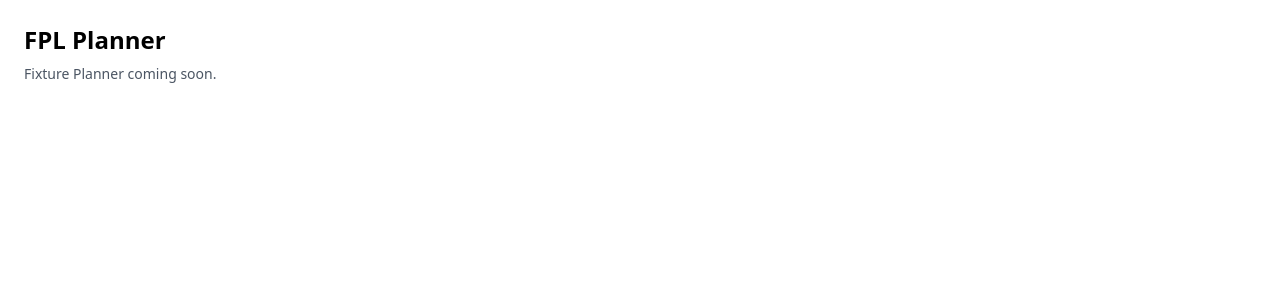
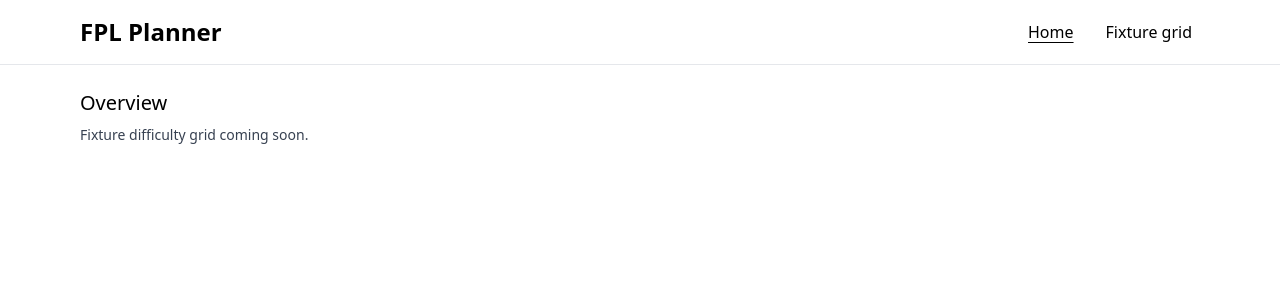
Before and after one commit to danmcmyler/fpl-planner, a React app: page / in a window 1280 px wide. Shown: the top 300 px of the page. Built offline with nearby package versions, Linux system fonts and the light colour scheme.

Commit message:
feat: added router with layout and home page

```diff
--- /dev/null
+++ b/shared/Layout.tsx
@@ -0,0 +1,61 @@
+import React from "react";
+import { NavLink, Outlet } from "react-router-dom";
+import { Root as VisuallyHidden } from "@radix-ui/react-visually-hidden";
+
+export function Layout(): JSX.Element {
+  return (
+    <>
+      <a
+        href="#main"
+        className="sr-only focus:not-sr-only focus:absolute focus:top-2 focus:left-2 bg-white text-black px-3 py-2 rounded"
+      >
+        Skip to content
+      </a>
+
+      <header className="border-b">
+        <div className="mx-auto max-w-6xl px-4 py-4 flex items-center justify-between">
+          <div>
+            <VisuallyHidden asChild>
+              <h1>FPL Planner</h1>
+            </VisuallyHidden>
+            <h2 className="text-2xl font-semibold">FPL Planner</h2>
+          </div>
+
+          <nav aria-label="Primary" className="ml-6">
+            <ul className="flex gap-4">
+              <li>
+                <NavLink
+                  to="/"
+                  end
+                  className={({ isActive }) =>
+                    `px-2 py-1 rounded ${
+                      isActive ? "underline underline-offset-4" : ""
+                    }`
+                  }
+                >
+                  Home
+                </NavLink>
+              </li>
+              <li>
+                <NavLink
+                  to="/grid"
+                  className={({ isActive }) =>
+                    `px-2 py-1 rounded ${
+                      isActive ? "underline underline-offset-4" : ""
+                    }`
+                  }
+                >
+                  Fixture grid
+                </NavLink>
+              </li>
+            </ul>
+          </nav>
+        </div>
+      </header>
+
+      <main id="main" className="mx-auto max-w-6xl px-4 py-6">
+        <Outlet />
+      </main>
+    </>
+  );
+}
--- a/src/App.tsx
+++ b/src/App.tsx
@@ -1,17 +1,6 @@
 import React from "react";
-import { Root as VisuallyHidden } from "@radix-ui/react-visually-hidden";
+import { AppRouter } from "./router/AppRouter";
 
 export default function App(): JSX.Element {
-  return (
-    <main className="min-h-screen p-6">
-      <VisuallyHidden asChild>
-        <h1>FPL Planner</h1>
-      </VisuallyHidden>
-
-      <h2 className="text-2xl font-semibold">FPL Planner</h2>
-      <p className="mt-2 text-sm text-gray-600">
-        Fixture Planner coming soon.
-      </p>
-    </main>
-  );
+  return <AppRouter />;
 }
--- /dev/null
+++ b/src/pages/Home.tsx
@@ -0,0 +1,14 @@
+import React from "react";
+
+export function Home(): JSX.Element {
+  return (
+    <section aria-labelledby="home-heading">
+      <h3 id="home-heading" className="text-xl font-medium">
+        Overview
+      </h3>
+      <p className="mt-2 text-sm text-gray-700">
+        Fixture difficulty grid coming soon.
+      </p>
+    </section>
+  );
+}
--- /dev/null
+++ b/src/router/AppRouter.tsx
@@ -0,0 +1,18 @@
+import React from "react";
+import { HashRouter, Routes, Route, Navigate } from "react-router-dom";
+import { Layout } from "../shared/Layout";
+import { Home } from "../pages/Home";
+
+export function AppRouter(): JSX.Element {
+  return (
+    <HashRouter>
+      <Routes>
+        <Route element={<Layout />}>
+          <Route path="/" element={<Home />} />
+          <Route path="/grid" element={<Home />} />
+          <Route path="*" element={<Navigate to="/" replace />} />
+        </Route>
+      </Routes>
+    </HashRouter>
+  );
+}
--- /dev/null
+++ b/src/shared/Layout.tsx
@@ -0,0 +1,61 @@
+import React from "react";
+import { NavLink, Outlet } from "react-router-dom";
+import { Root as VisuallyHidden } from "@radix-ui/react-visually-hidden";
+
+export function Layout(): JSX.Element {
+  return (
+    <>
+      <a
+        href="#main"
+        className="sr-only focus:not-sr-only focus:absolute focus:top-2 focus:left-2 bg-white text-black px-3 py-2 rounded"
+      >
+        Skip to content
+      </a>
+
+      <header className="border-b">
+        <div className="mx-auto max-w-6xl px-4 py-4 flex items-center justify-between">
+          <div>
+            <VisuallyHidden asChild>
+              <h1>FPL Planner</h1>
+            </VisuallyHidden>
+            <h2 className="text-2xl font-semibold">FPL Planner</h2>
+          </div>
+
+          <nav aria-label="Primary" className="ml-6">
+            <ul className="flex gap-4">
+              <li>
+                <NavLink
+                  to="/"
+                  end
+                  className={({ isActive }) =>
+                    `px-2 py-1 rounded ${
+                      isActive ? "underline underline-offset-4" : ""
+                    }`
+                  }
+                >
+                  Home
+                </NavLink>
+              </li>
+              <li>
+                <NavLink
+                  to="/grid"
+                  className={({ isActive }) =>
+                    `px-2 py-1 rounded ${
+                      isActive ? "underline underline-offset-4" : ""
+                    }`
+                  }
+                >
+                  Fixture grid
+                </NavLink>
+              </li>
+            </ul>
+          </nav>
+        </div>
+      </header>
+
+      <main id="main" className="mx-auto max-w-6xl px-4 py-6">
+        <Outlet />
+      </main>
+    </>
+  );
+}
--- a/tsconfig.json
+++ b/tsconfig.json
@@ -15,5 +15,5 @@
     "isolatedModules": true,
     "noEmit": true
   },
-  "include": ["src", "public"]
+  "include": ["src", "public", "src/pages"]
 }
```
Also changed, not shown: package.json (+18 -15 lines).
